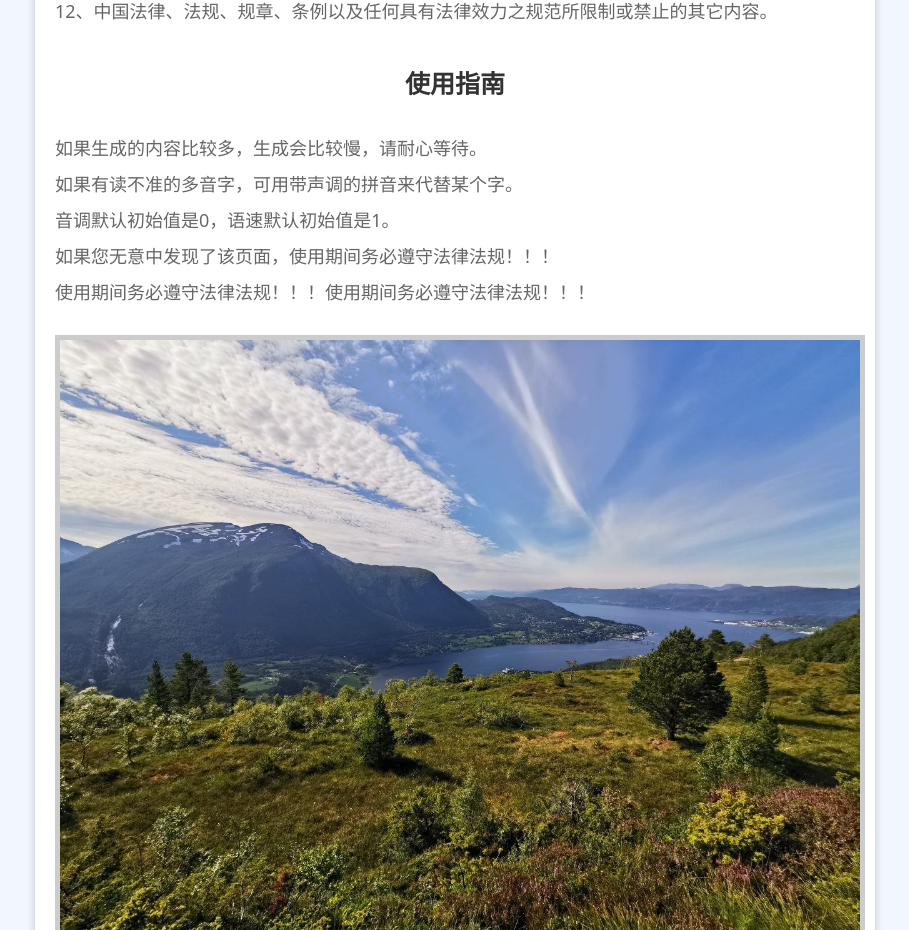
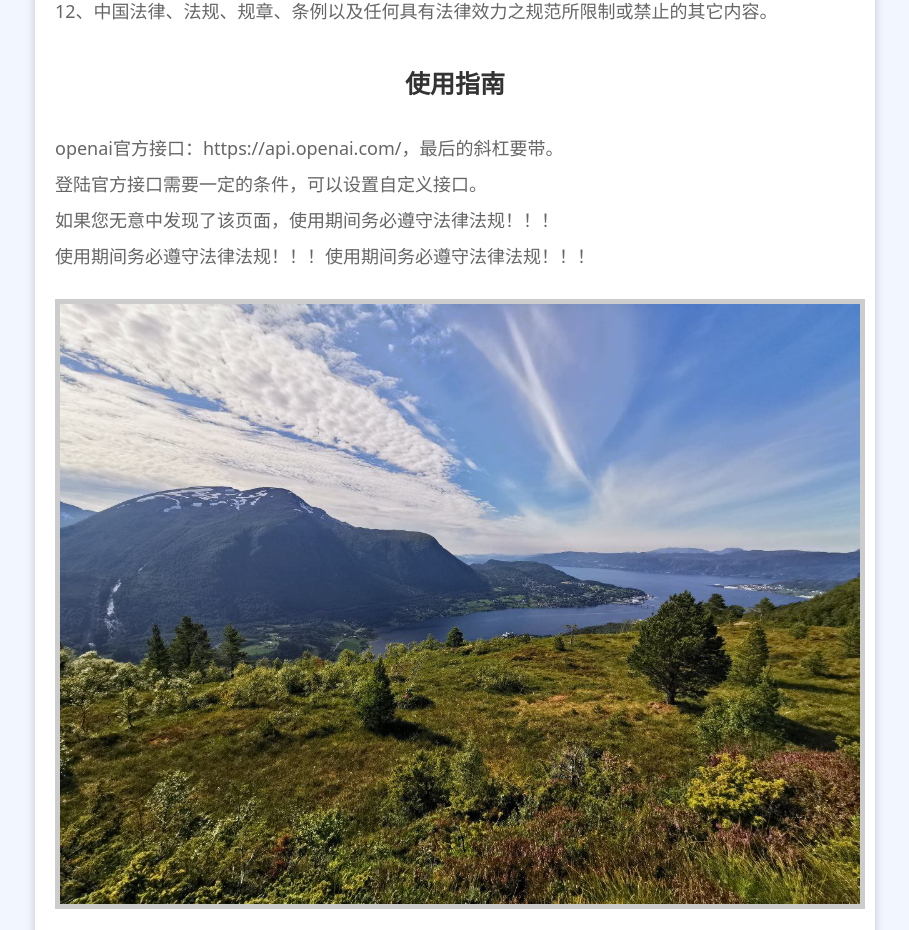
Before and after one commit to laguaer/notice2, a plain HTML site: page index.html in a window 1280 px wide. Shown: the part 779-1709 px from the top of the page, without its empty margins (185-1094 px from the left). Drawn offline with Linux system fonts and the light colour scheme.

Commit message:
Update index.html

```diff
--- a/index.html
+++ b/index.html
@@ -60,9 +60,8 @@
     </p>
     <h1>使用指南</h1>
     <p>
-      如果生成的内容比较多，生成会比较慢，请耐心等待。<br>
-      如果有读不准的多音字，可用带声调的拼音来代替某个字。<br>
-      音调默认初始值是0，语速默认初始值是1。<br>
+      openai官方接口：https://api.openai.com/，最后的斜杠要带。<br>
+      登陆官方接口需要一定的条件，可以设置自定义接口。<br>
       如果您无意中发现了该页面，使用期间务必遵守法律法规！！！<br>
       使用期间务必遵守法律法规！！！使用期间务必遵守法律法规！！！
     </p>
```
